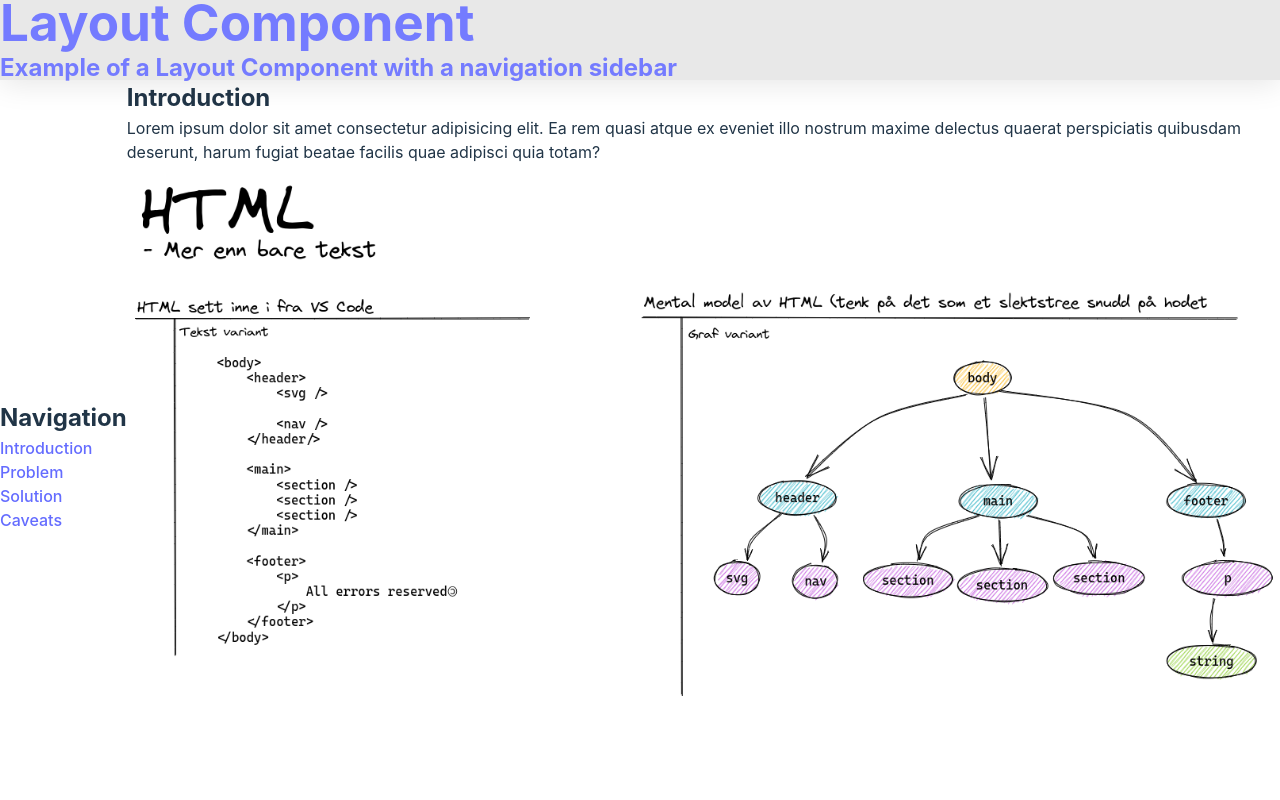
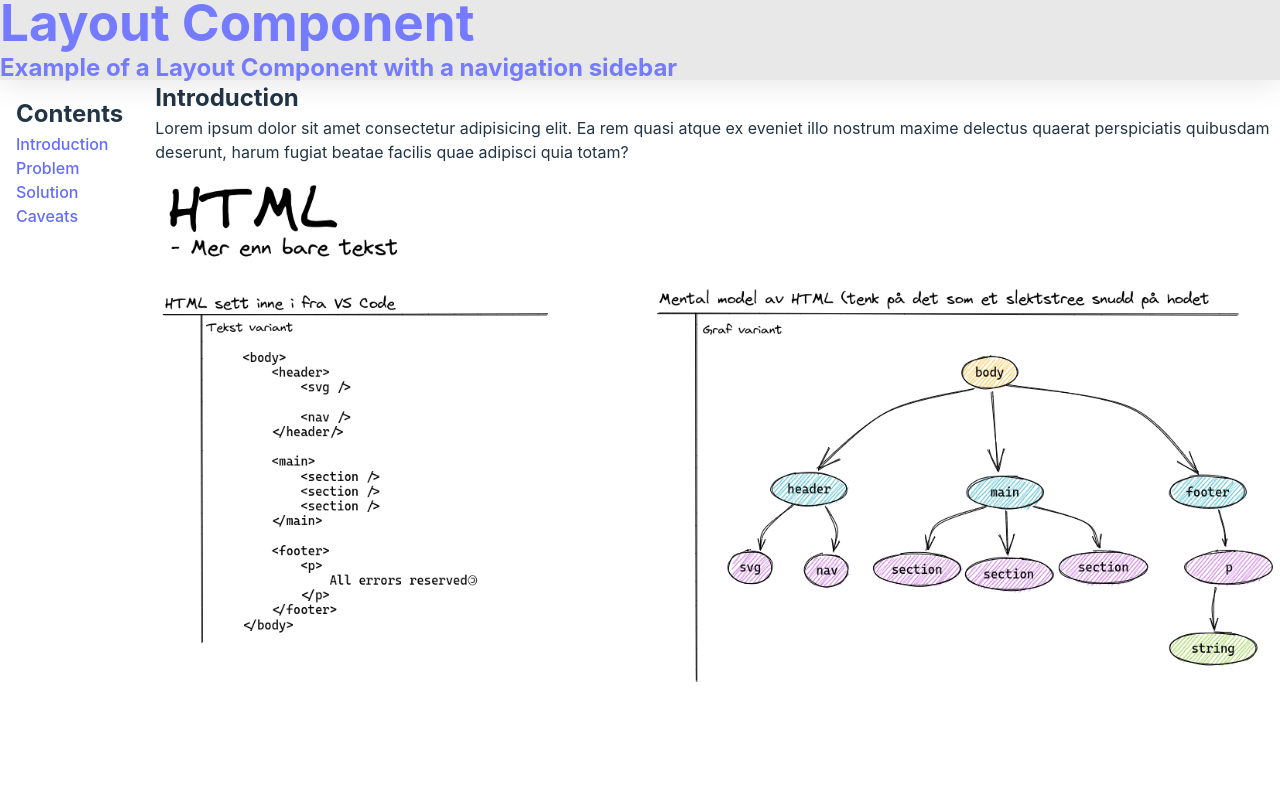
Before and after one commit to LarsGJobloop/react-layouts, a React (Vite) app: page / in a window 1280 px wide. Shown: the top 800 px of the page. Built offline with nearby package versions, Linux system fonts and the light colour scheme.

Commit message:
fix minor

```diff
--- a/src/App.css
+++ b/src/App.css
@@ -8,9 +8,6 @@
 }
 
 .Navbar {
-  /* position: sticky;
-  top: 0px; */
-
   display: flex;
   justify-content: space-between;
   align-items: center;
@@ -30,13 +27,16 @@
   align-items: center;
 }
 
-/* Generic Classes */
+/* Layout Classes */
+.navigation-internal {
+  padding: 1rem 2rem 1rem 1rem;
+}
+
 .section {
   min-height: 100vh;
-
-  /* scroll-margin-top: var(--navbar-height); */
 }
 
+/* Generic classes */
 .glass-frosted {
   /* From https://css.glass */
   background: rgba(167, 167, 167, 0.26);
--- a/src/App.tsx
+++ b/src/App.tsx
@@ -1,5 +1,5 @@
 import "./App.css";
-import Layout from "./layout/LayoutWithSideNavigation/LayoutWithSideNavigation";
+import * as Layout from "./layout/LayoutWithSideNavigation/LayoutWithSideNavigation";
 
 import htmlPerspectives from "./assets/html-perspectives.png";
 
@@ -16,7 +16,7 @@ function App() {
       </header>
 
       <Layout.Root asMain className="Main">
-        <Layout.Navigation />
+        <Layout.Navigation className="navigation-internal" />
 
         <Layout.Content>
           <Layout.Section heading="Introduction" className="section">
--- a/src/layout/LayoutWithSideNavigation/LayoutWithSideNavigation.tsx
+++ b/src/layout/LayoutWithSideNavigation/LayoutWithSideNavigation.tsx
@@ -37,19 +37,16 @@ const useLayoutContext = (componentName: string) => {
   return context;
 };
 
-interface RootProps
-  extends React.DetailedHTMLProps<
-    React.HTMLAttributes<HTMLElement>,
-    HTMLElement
-  > {
+interface RootProps {
   asMain?: true | undefined;
   children: [
     React.ReactElement<NavigationProps>,
     React.ReactElement<ContentProps>
   ];
+  className?: string;
 }
 
-const Root = ({ children, asMain, className, ...rest }: RootProps) => {
+export const Root = ({ children, asMain, className }: RootProps) => {
   const [headers, setHeaders] = useState<string[]>([]);
   const [navigation, content] = children;
 
@@ -61,7 +58,7 @@ const Root = ({ children, asMain, className, ...rest }: RootProps) => {
 
   return (
     <LayoutContext value={{ headers, updateHeaders }}>
-      <Element className={style["container"] + " " + className} {...rest}>
+      <Element className={style["container"] + " " + className}>
         <div className={style["navigation"]}>{navigation}</div>
         <div className={style["content"]}>{content}</div>
       </Element>
@@ -71,14 +68,15 @@ const Root = ({ children, asMain, className, ...rest }: RootProps) => {
 
 interface NavigationProps {
   linksAs?: (title: string) => JSX.Element;
+  className?: string;
 }
 
-const Navigation = ({ linksAs }: NavigationProps) => {
+export const Navigation = ({ linksAs, className }: NavigationProps) => {
   const { headers } = useLayoutContext("Layout.Navigation");
 
   return (
-    <nav className="">
-      <h2>Navigation</h2>
+    <nav className={className}>
+      <h2>Contents</h2>
       <ul>
         {headers.map((heading) => (
           <li key={heading}>
@@ -94,7 +92,7 @@ interface ContentProps {
   children: React.ReactElement<SectionProps>[];
 }
 
-const Content = ({ children }: ContentProps) => {
+export const Content = ({ children }: ContentProps) => {
   const sectionsHeaders = children.map((child) => child.props.heading);
   const { updateHeaders } = useLayoutContext("Layout.Content");
 
@@ -110,17 +108,10 @@ interface SectionProps extends HTMLAttributes<HTMLElement> {
   children: React.ReactNode;
 }
 
-const Section = ({ heading, children, ...rest }: SectionProps) => {
+export const Section = ({ heading, children, ...rest }: SectionProps) => {
   return (
     <section id={heading} {...rest}>
       {children}
     </section>
   );
 };
-
-export default {
-  Root,
-  Navigation,
-  Content,
-  Section,
-};
--- a/src/layout/LayoutWithSideNavigation/style.module.css
+++ b/src/layout/LayoutWithSideNavigation/style.module.css
@@ -7,7 +7,7 @@
 .navigation {
   position: sticky;
   left: 0px;
-  top: 50%;
+  top: 0px;
   height: min-content;
 }
 
```
